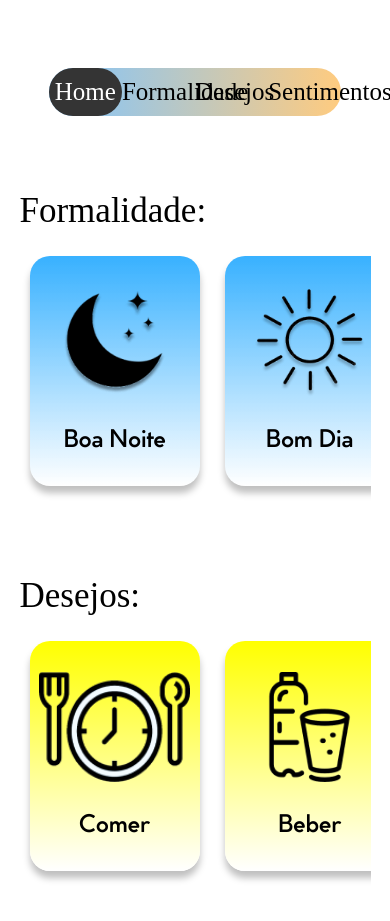
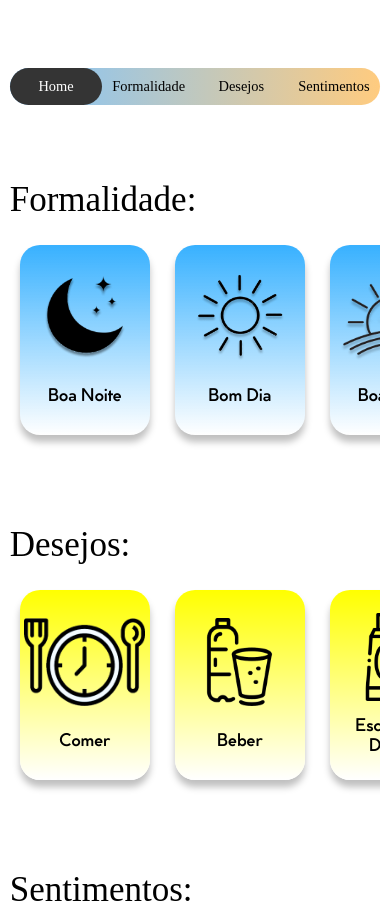
Before and after one commit to Mileny-Nogueira/Demoday, a React (Create React App) app: page /Demo in a window 390 px wide. Shown: the part 602-1523 px from the top of the page. Built offline with nearby package versions, Linux system fonts and the light colour scheme; a web font is replaced by a local one.

Commit message:
Adição do responsivo das Cards

```diff
--- a/src/Pages/Demo/Cards.module.scss
+++ b/src/Pages/Demo/Cards.module.scss
@@ -28,3 +28,50 @@
 #cards:hover {
     transform: scale(1.04, 1.04);
 }
+
+
+//Responsividade
+
+@media only screen and (max-width: 768px) {
+
+    #cards {
+        width: 155px;
+        height: 215px;
+        min-width: 155px;
+        min-height: 215px;
+
+        h3 {
+            font-size: 22px;
+        }
+    }
+}
+
+@media only screen and (max-width: 585px) {
+
+    #cards {
+        width: 140px;
+        height: 200px;
+        min-width: 140px;
+        min-height: 200px;
+
+
+        h3 {
+            font-size: 20px;
+        }
+    }
+}
+
+@media only screen and (max-width: 480px) {
+
+    #cards {
+        width: 130px;
+        height: 190px;
+        min-width: 130px;
+        min-height: 190px;
+
+
+        h3 {
+            font-size: 18px;
+        }
+    }
+}
--- a/src/Pages/Demo/Demo.module.scss
+++ b/src/Pages/Demo/Demo.module.scss
@@ -259,5 +259,51 @@ $color2: #000; //Texto e outros
             transition: all 0.5s;
         }
     }
+}
 
+
+//Responsividade
+
+@media only screen and (max-width: 768px) {
+
+    #escolher_menu {
+
+        div {
+
+            .menu_opcoes {
+                width: 25%;
+                font-size: 22px;
+            }
+        }
+    }
 }
+
+@media only screen and (max-width: 585px) {
+
+    #escolher_menu {
+        width: 80%;
+
+        div {
+
+            .menu_opcoes {
+                width: 25%;
+                font-size: 18px;
+            }
+        }
+    }
+}
+
+@media only screen and (max-width: 480px) {
+
+    #escolher_menu {
+        width: 95%;
+
+        div {
+
+            .menu_opcoes {
+                width: 25%;
+                font-size: 3.7vw;
+            }
+        }
+    }
+}
--- a/src/Pages/Demo/Desejos.module.scss
+++ b/src/Pages/Demo/Desejos.module.scss
@@ -40,3 +40,12 @@ $color2: #000; //Texto e outros
         padding: 15px 10px;
     }
 }
+
+
+//Reponsividade
+
+@media only screen and (max-width: 480px) {
+    #desejos {
+        width: 95%;
+    }
+}
--- a/src/Pages/Demo/Formalidade.module.scss
+++ b/src/Pages/Demo/Formalidade.module.scss
@@ -40,3 +40,11 @@ $color2: #000; //Texto e outros
         padding: 15px 10px;
     }
 }
+
+//Reponsividade
+
+@media only screen and (max-width: 480px) {
+    #formalidade {
+        width: 95%;
+    }
+}
--- a/src/Pages/Demo/HomeDemo.module.scss
+++ b/src/Pages/Demo/HomeDemo.module.scss
@@ -45,3 +45,12 @@ $color2: #000; //Texto e outros
         display: none;
     }
 }
+
+
+//Reponsividade
+
+@media only screen and (max-width: 480px) {
+    #formalidade, #desejos, #sentimentos {
+        width: 95%;
+    }
+}
```
